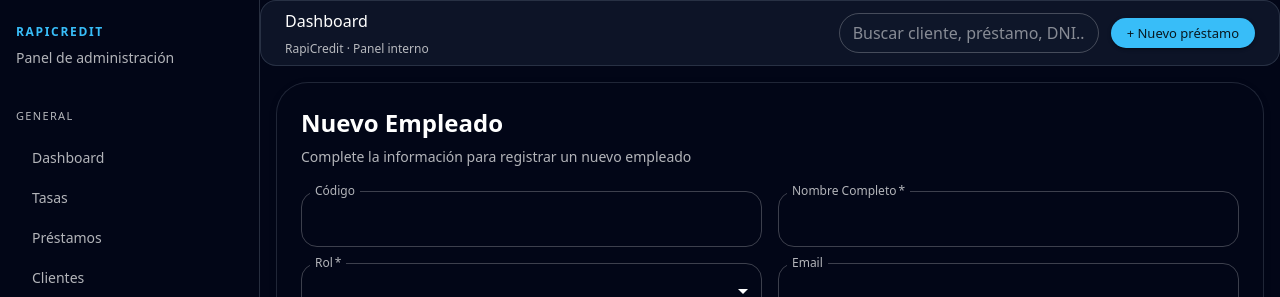
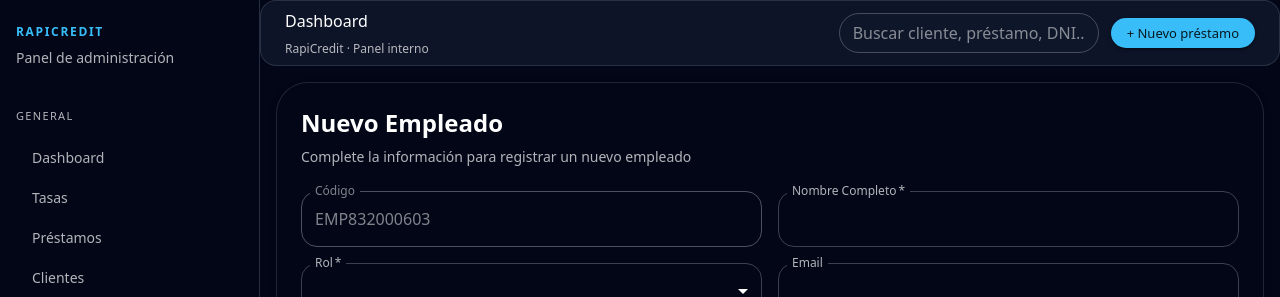
Before and after one commit to Brandon-R26/Rapicredit-Frontend, a Next.js app: page /empleados/nuevo in a window 1280 px wide. Shown: the top 297 px of the page. Built offline with nearby package versions, Linux system fonts and the light colour scheme.

Commit message:
Empleados remastered 3

```diff
--- a/src/app/empleados/nuevo/page.tsx
+++ b/src/app/empleados/nuevo/page.tsx
@@ -20,8 +20,15 @@ const NuevoEmpleadoPage: React.FC = () => {
   const [error, setError] = useState<string | null>(null);
   const [passwordError, setPasswordError] = useState<string | null>(null);
 
+  // Generar código automático
+  const generateCode = () => {
+    const timestamp = Date.now().toString().slice(-6);
+    const random = Math.floor(Math.random() * 1000).toString().padStart(3, '0');
+    return `EMP${timestamp}${random}`;
+  };
+
   const [formData, setFormData] = useState({
-    codigo: "",
+    codigo: generateCode(),
     nombreCompleto: "",
     rol: "",
     email: "",
@@ -131,7 +138,7 @@ const NuevoEmpleadoPage: React.FC = () => {
                 label="Código"
                 name="codigo"
                 value={formData.codigo}
-                onChange={handleChange}
+                disabled
                 InputLabelProps={{ shrink: true }}
               />
             </Grid>
```
